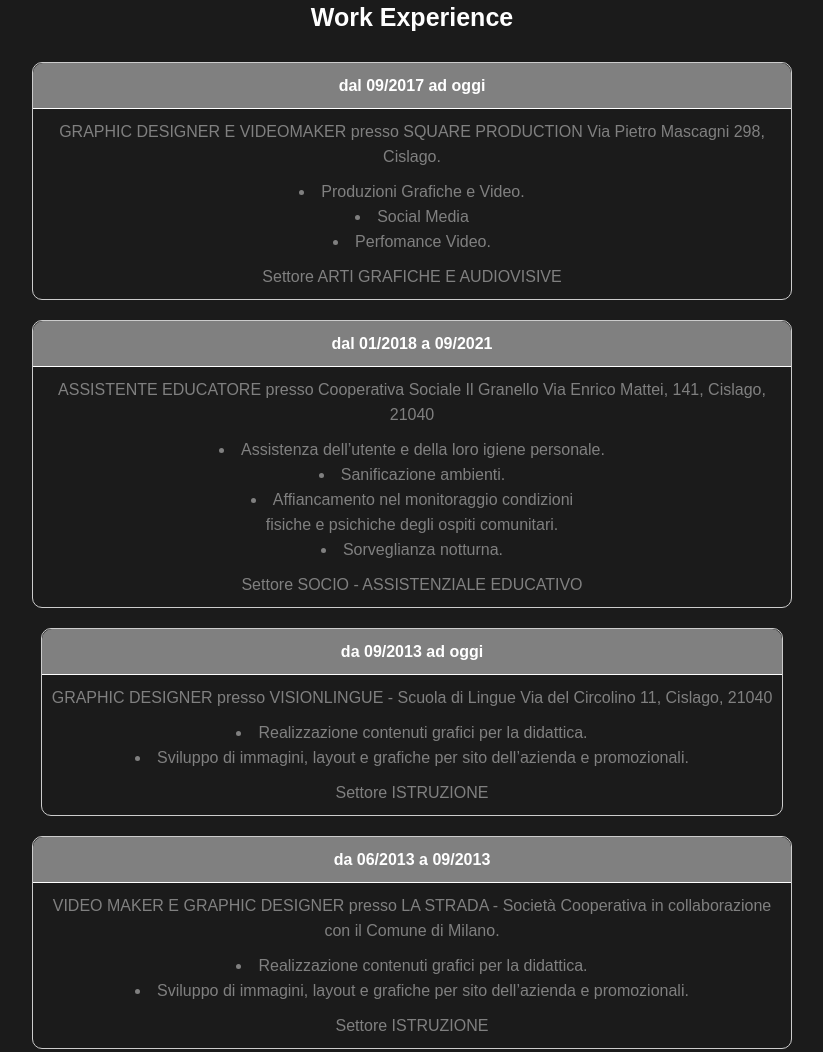
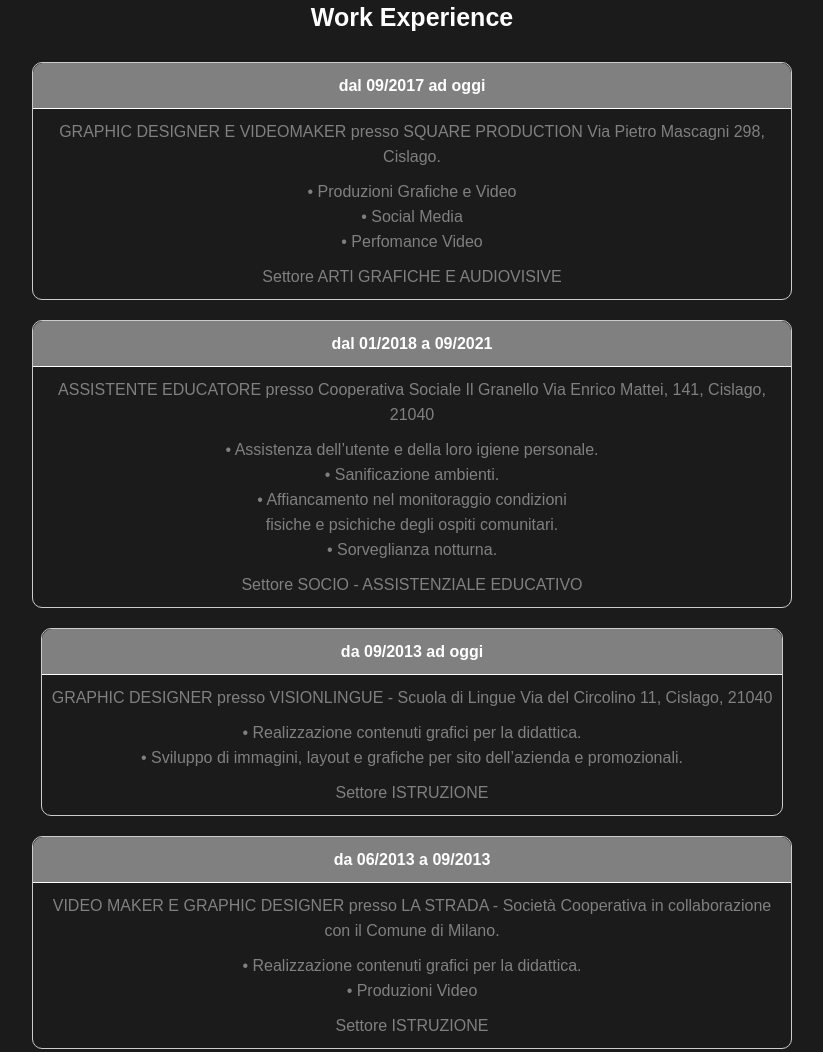
Before and after one commit to StefanoRimoldi/Progetto-Website-Start2Impact, a plain HTML site: page CV Page.html in a window 1280 px wide. Shown: the part 860-1912 px from the top of the page, without its empty margins (228-1051 px from the left). Drawn offline with Linux system fonts and the light colour scheme.

Commit message:
edit download page maker li

```diff
--- a/CV Page.html
+++ b/CV Page.html
@@ -79,9 +79,12 @@ document.querySelectorAll('a[href^="#"]').forEach(anchor => {
                     <p>GRAPHIC DESIGNER E VIDEOMAKER
                         presso SQUARE PRODUCTION
                         Via Pietro Mascagni 298, Cislago.</p>
-                      <li>Produzioni Grafiche e Video.</li>
+                        <div class="itemcard">Produzioni Grafiche e Video</div>
+                        <div class="itemcard">Social Media</div>
+                        <div class="itemcard">Perfomance Video</div>
+                      <!-- <li>Produzioni Grafiche e Video.</li>
                       <li>Social Media</li>
-                      <li>Perfomance Video.</li>
+                      <li>Perfomance Video.</li> -->
                       <p>Settore ARTI GRAFICHE E AUDIOVISIVE</p>
                   </div>
                 <div class="CardExp">
@@ -89,13 +92,13 @@ document.querySelectorAll('a[href^="#"]').forEach(anchor => {
                     a 09/2021</div>
                   <p>ASSISTENTE EDUCATORE
                     presso Cooperativa Sociale Il Granello
-                    Via Enrico Mattei, 141, Cislago, 21040
-                    <li>Assistenza dell’utente e della loro igiene
-                    personale.</li>
-                    <li>Sanificazione ambienti.</li>
-                    <li>Affiancamento nel monitoraggio condizioni</li>
+                    Via Enrico Mattei, 141, Cislago, 21040</p>
+                    <div class="itemcard">Assistenza dell’utente e della loro igiene
+                    personale.</div>
+                    <div class="itemcard">Sanificazione ambienti.</div>
+                    <div class="itemcard">Affiancamento nel monitoraggio condizioni</div>
                     fisiche e psichiche degli ospiti comunitari.
-                    <li>Sorveglianza notturna.</li>
+                    <div class="itemcard">Sorveglianza notturna.</div>
                     <p>Settore SOCIO - ASSISTENZIALE EDUCATIVO</p>
                 </div>
                 <div class="CardExp">
@@ -103,9 +106,9 @@ document.querySelectorAll('a[href^="#"]').forEach(anchor => {
                         ad oggi</div>
                     <p>GRAPHIC DESIGNER presso VISIONLINGUE - Scuola di Lingue
                         Via del Circolino 11, Cislago, 21040</p>
-                      <li>Realizzazione contenuti grafici per la didattica.</li>
-                      <li>Sviluppo di immagini, layout e grafiche per sito
-                        dell’azienda e promozionali.</li>
+                        <div class="itemcard">Realizzazione contenuti grafici per la didattica.</div>
+                        <div class="itemcard">Sviluppo di immagini, layout e grafiche per sito
+                        dell’azienda e promozionali.</div>
                       <p>Settore ISTRUZIONE</p>
                   </div>
                   <div class="CardExp">
@@ -114,9 +117,8 @@ document.querySelectorAll('a[href^="#"]').forEach(anchor => {
                     <p>VIDEO MAKER E GRAPHIC DESIGNER
                         presso LA STRADA - Società Cooperativa
                         in collaborazione con il Comune di Milano.</p>
-                      <li>Realizzazione contenuti grafici per la didattica.</li>
-                      <li>Sviluppo di immagini, layout e grafiche per sito
-                        dell’azienda e promozionali.</li>
+                        <div class="itemcard">Realizzazione contenuti grafici per la didattica.</div>
+                        <div class="itemcard">Produzioni Video</div>
                       <p>Settore ISTRUZIONE</p>
                   </div>
                   <section id='skills' class="skill_section">
--- a/styles/downloadpage.css
+++ b/styles/downloadpage.css
@@ -264,6 +264,10 @@ ul {
     padding: 10px;
   }
 
+  .itemcard:before {
+    content:"• "
+  }
+
   .skill_section {
     text-align: center;
     display: flex;
--- a/styles/shortfilms.css
+++ b/styles/shortfilms.css
@@ -38,6 +38,8 @@
     box-shadow: 0 4px 30px rgba(180, 174, 174, 0.336), 0 0 10px rgba(255, 255, 255, 0.2);
     backdrop-filter: blur(50px);
     margin: 20px;
+    /*--*/
+    position: relative;
 }
 
 .portfolio-card:hover {
```
